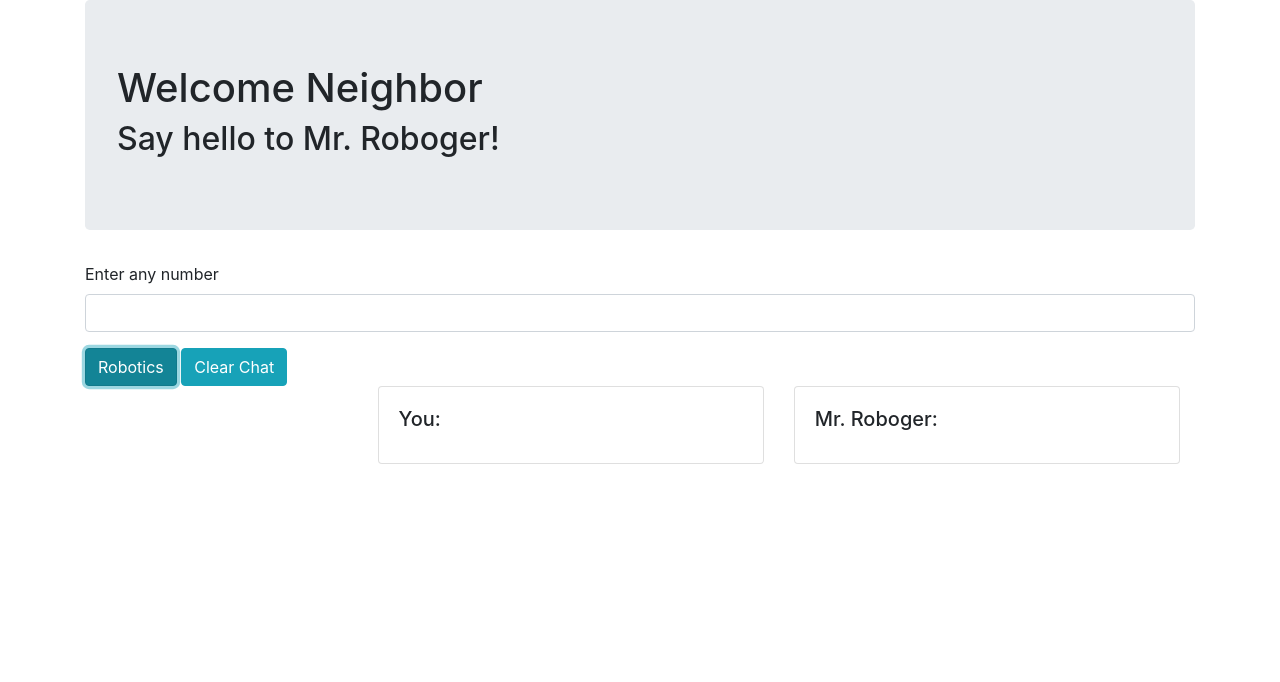
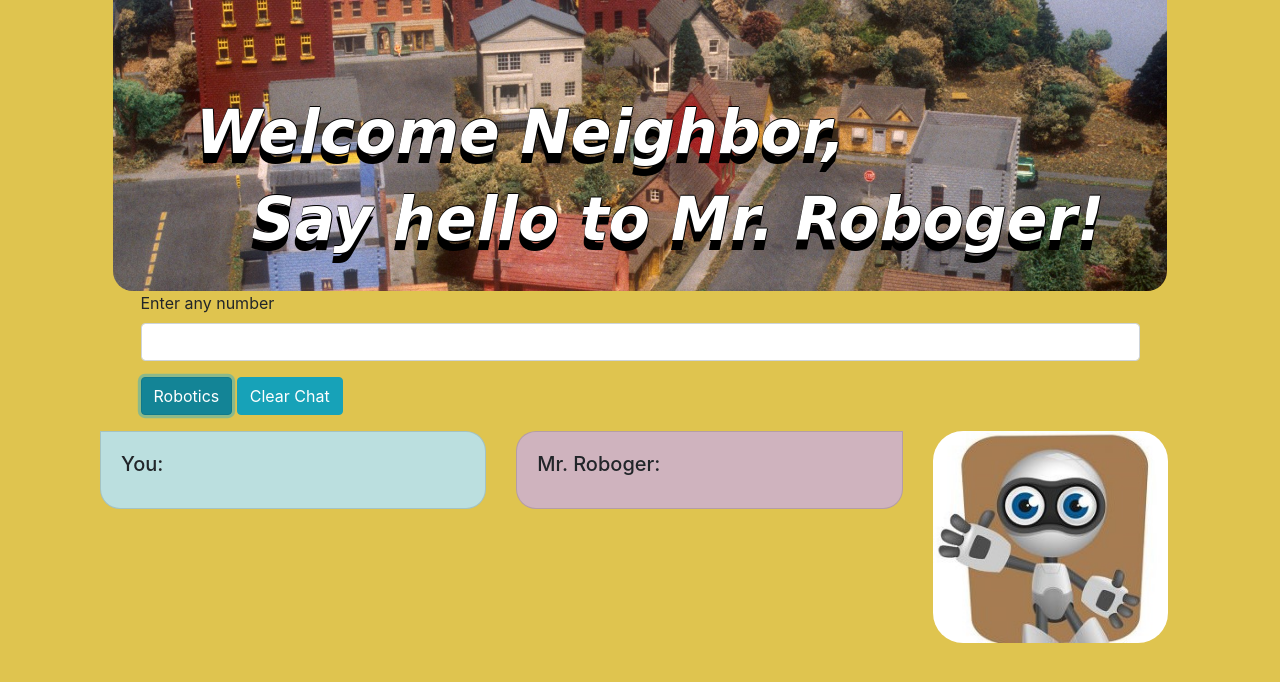
Before and after one commit to mmanchee/mrRoboger, a plain HTML site: page index.html in a window 1280 px wide. Both pictures are taken after a click on the button "Robotics". Drawn offline with Linux system fonts and the light colour scheme.

Commit message:
add massive stype with CSS

```diff
--- a/css/styles.css
+++ b/css/styles.css
@@ -1,3 +1,61 @@
+body {
+  background-color: rgb(223, 196, 79);
+}
+.header {
+  position: relative;
+  text-align: center;
+}
+#header-img {
+  width: 95%;
+  border-radius: 0 0 20px 20px;
+}
+#title1 {
+  position: absolute;
+  top: 30%;
+  left: 10%;
+}
+#title2 {
+  position: absolute;
+  top: 60%;
+  left: 15%;
+}
+
+.title-text {
+  font-weight: 900;
+  font-size: 60px;
+  color: white;
+  font-style: italic;
+  font-family: cursive;
+  border: black;
+  text-shadow: -1px 10px black, 0 1px black, 1px 0 black, 0 -1px black;
+}
+
+.form-group {
+  width: 90%;
+  margin-left: 5%;
+}
+#mr-robot {
+  width: 95%;
+  border-radius: 30px;
+}
+
+.user {
+  word-wrap: break-word;
+  background-clip: border-box;
+  border: 1px solid rgba(0, 0, 0, 0.125);
+  border-radius: 0 20px 20px 20px;
+  background-color: rgb(187, 223, 223);
+  margin-bottom: 20px;
+}
+
+.bot {
+  word-wrap: break-word;
+  background-clip: border-box;
+  border: 1px solid rgba(0, 0, 0, 0.125);
+  border-radius: 20px 0 20px 20px;
+  background-color: rgb(207, 179, 190);
+  margin-bottom: 20px;
+}
 
 .saying1 {
   font-weight: 700;
--- a/index.html
+++ b/index.html
@@ -11,19 +11,24 @@
 </head>
 <body>
   <div class="container">
-    <div class="jumbotron">
-      <h1>Welcome Neighbor</h1>
-      <h2>Say hello to Mr. Roboger!</h2>
+    <div class="header">
+      <img src="img/neighborhoodsm.jpg" id="header-img">
+      <div id="title1" class="title-text">Welcome Neighbor,</div>
+      <div id="title2" class="title-text">Say hello to Mr. Roboger!</div>
     </div>
     <div class="form-group">
       <label class="input1">Enter any number</label>
-      <input id="input1" type="text" class="form-control">
+      <input id="input1" type="text" class="form-control mb-3">
+      <button type="submit" id="input-submit" class="btn btn-info">Robotics</button>
+      <button class="btn btn-info" onClick="window.location.reload();">Clear Chat</button>
     </div>
-    <button type="submit" id="input-submit" class="btn btn-info">Robotics</button>
-    <button class="btn btn-info" onClick="window.location.reload();">Clear Chat</button>
     <div>
-      <div class="col-9 float-right">
+
+      <div class="col-9 float-left">
         <div id="result1"></div>
+      </div>
+      <div class="col-3 float-right">
+        <img src="img/mrRobotsm.jpg" id="mr-robot">
       </div>
     </div>
   </div>
--- a/js/scripts.js
+++ b/js/scripts.js
@@ -38,10 +38,10 @@ $(document).ready(function() {
     } else {
       botAnswer = robotics(parseInt(input1));
     };
-    resultRobot = "<div class=col-6><div class=card><div class=card-body><h5 class=card-title>Mr. Roboger:</h5>" + botAnswer + "</div></div></div>";
-    resultUser = "<div class=col-6><div class=card><div class=card-body><h5 class=card-title>You:</h5>" + input1 + "</div></div></div>";
+    resultRobot = "<div class=col-6><div class=bot><div class=card-body><h5 class=card-title>Mr. Roboger:</h5>" + botAnswer + "</div></div></div>";
+    resultUser = "<div class=col-6><div class=user><div class=card-body><h5 class=card-title>You:</h5>" + input1 + "</div></div></div>";
 
-    let convo = "<div class=row mt-4>" + resultUser + resultRobot + "</div>";
+    let convo = "<div class=row>" + resultUser + resultRobot + "</div>";
 
     $("#result1").prepend(convo);
   });
```
Also changed, not shown: img/mrRobot.jpg (added), img/mrRobot.png (added), img/mrRobotsm.jpg (added), img/neighborhoodsm.jpg (added), 1 other file.
